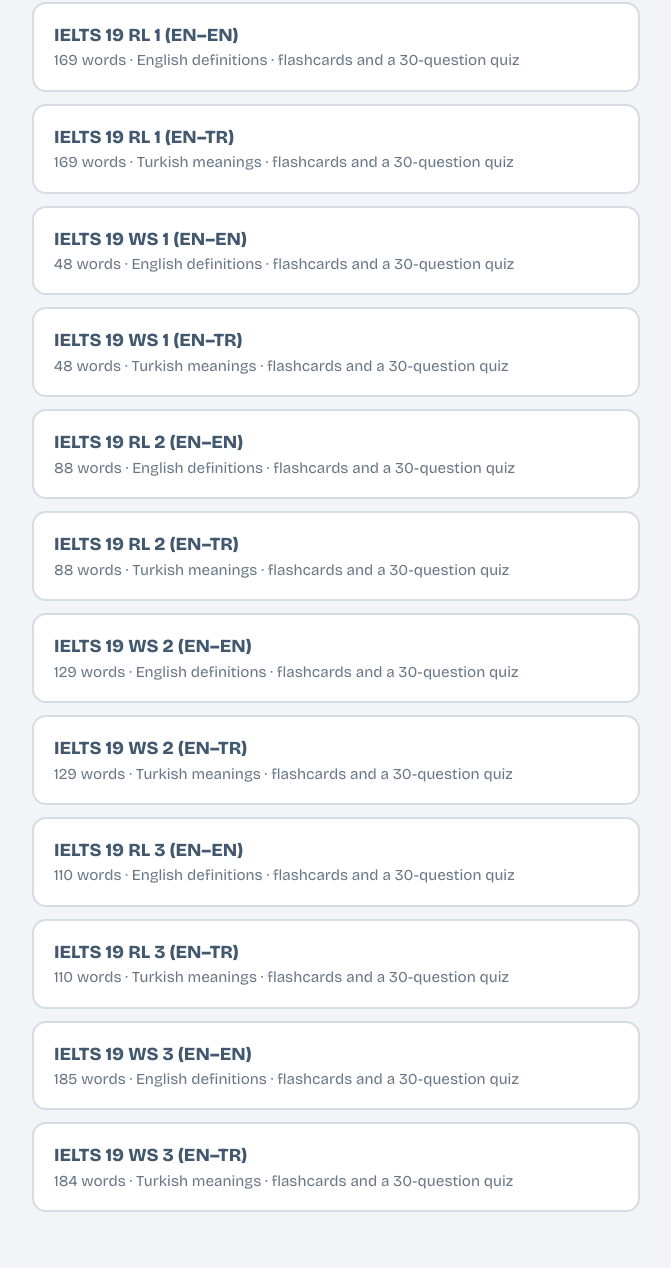
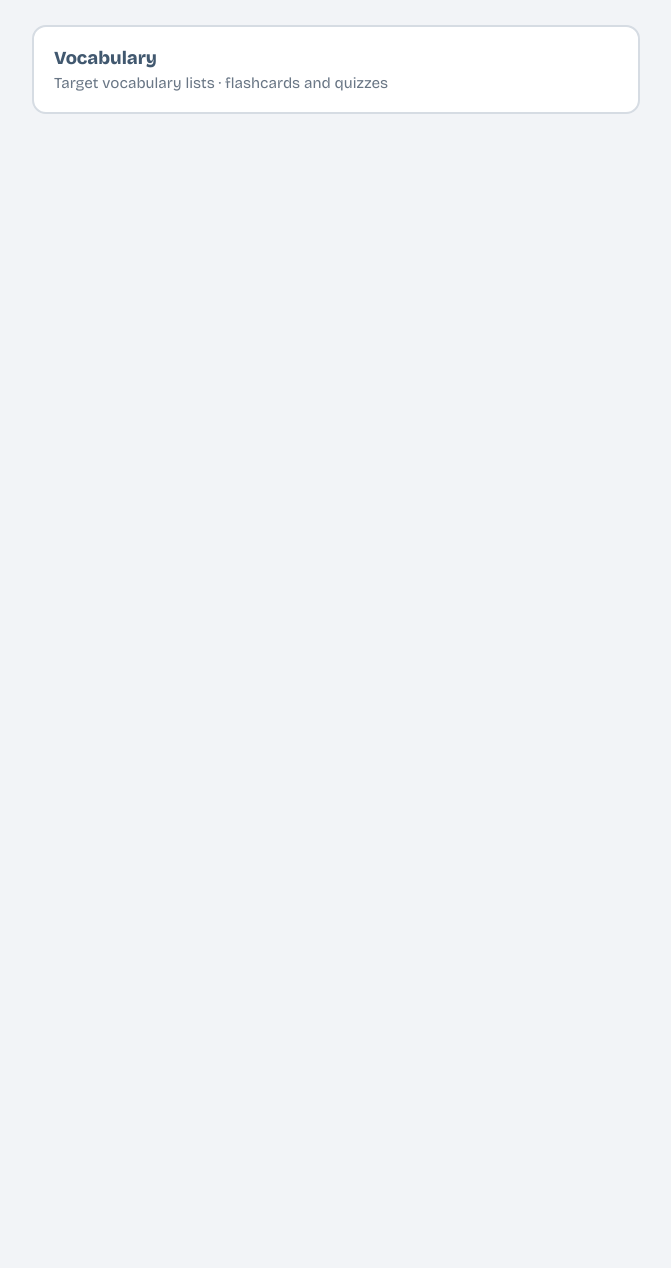
Before and after one commit to memrealtinbas/academicenglish, a plain HTML site: page ielts/index.html in a window 1280 px wide. Shown: the part 175-1443 px from the top of the page, without its empty margins (304-975 px from the left). After the commit the page ends 800 px from the top, so only its background shows below. Drawn offline with nearby package versions, Linux system fonts and the light colour scheme.

Commit message:
Update index.html

```diff
--- a/ielts/index.html
+++ b/ielts/index.html
@@ -1,3 +1,4 @@
+HTML
 <!DOCTYPE html>
 <html lang="en">
 <head>
@@ -28,76 +29,21 @@ h1{font-size:2rem;font-weight:800;margin:0 0 6px}
 <main>
 <a class="back" href="../">‹ Academic English</a>
 <h1>IELTS</h1>
-<p class="sub">Vocabulary tests with English definitions and Turkish meanings</p>
+<p class="sub">Study materials, vocabulary lists, and practice modules</p>
 
 <div class="list">
 
-<!-- QUIZ LIST START -->
+<!-- SECTION LIST START -->
 
-<a class="item" href="19-rl-1/">
-<b>IELTS 19 RL 1 (EN–EN)</b>
-<span>169 words · English definitions · flashcards and a 30-question quiz</span>
+<a class="item" href="vocabulary/">
+<b>Vocabulary</b>
+<span>Target vocabulary lists · flashcards and quizzes</span>
 </a>
 
-<a class="item" href="19-rl-1-en-tr/">
-<b>IELTS 19 RL 1 (EN–TR)</b>
-<span>169 words · Turkish meanings · flashcards and a 30-question quiz</span>
-</a>
-
-<a class="item" href="19-ws-1/">
-<b>IELTS 19 WS 1 (EN–EN)</b>
-<span>48 words · English definitions · flashcards and a 30-question quiz</span>
-</a>
-
-<a class="item" href="19-ws-1-en-tr/">
-<b>IELTS 19 WS 1 (EN–TR)</b>
-<span>48 words · Turkish meanings · flashcards and a 30-question quiz</span>
-</a>
-
-<a class="item" href="19-rl-2/">
-<b>IELTS 19 RL 2 (EN–EN)</b>
-<span>88 words · English definitions · flashcards and a 30-question quiz</span>
-</a>
-
-<a class="item" href="19-rl-2-en-tr/">
-<b>IELTS 19 RL 2 (EN–TR)</b>
-<span>88 words · Turkish meanings · flashcards and a 30-question quiz</span>
-</a>
-
-<a class="item" href="19-ws-2/">
-<b>IELTS 19 WS 2 (EN–EN)</b>
-<span>129 words · English definitions · flashcards and a 30-question quiz</span>
-</a>
-
-<a class="item" href="19-ws-2-en-tr/">
-<b>IELTS 19 WS 2 (EN–TR)</b>
-<span>129 words · Turkish meanings · flashcards and a 30-question quiz</span>
-</a>
-
-<a class="item" href="19-rl-3/">
-<b>IELTS 19 RL 3 (EN–EN)</b>
-<span>110 words · English definitions · flashcards and a 30-question quiz</span>
-</a>
-
-<a class="item" href="19-rl-3-en-tr/">
-<b>IELTS 19 RL 3 (EN–TR)</b>
-<span>110 words · Turkish meanings · flashcards and a 30-question quiz</span>
-</a>
-
-<a class="item" href="19-ws-3/">
-<b>IELTS 19 WS 3 (EN–EN)</b>
-<span>185 words · English definitions · flashcards and a 30-question quiz</span>
-</a>
-
-<a class="item" href="19-ws-3-en-tr/">
-<b>IELTS 19 WS 3 (EN–TR)</b>
-<span>184 words · Turkish meanings · flashcards and a 30-question quiz</span>
-</a>
-
-<!-- TO ADD A NEW QUIZ: copy the 4 lines above (from <a ...> to </a>), paste them
+<!-- TO ADD A NEW SECTION: copy the 4 lines above (from <a ...> to </a>), paste them
      right below this comment, then change the folder name in href="..." and the two texts. -->
 
-<!-- QUIZ LIST END -->
+<!-- SECTION LIST END -->
 
 </div>
 </main>
```
